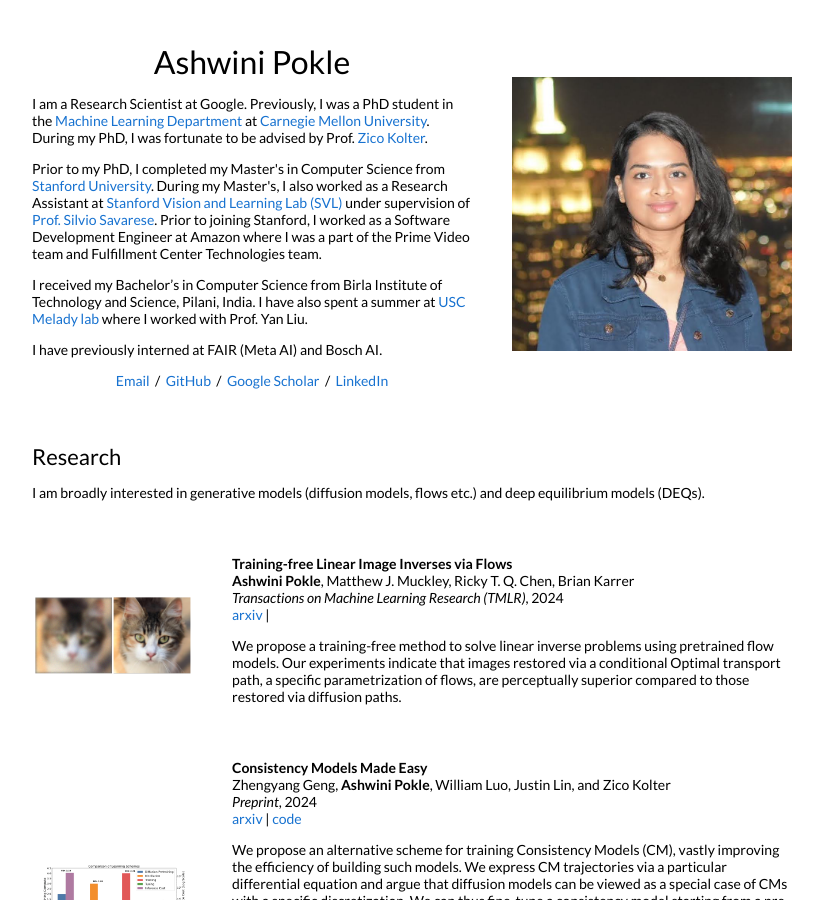
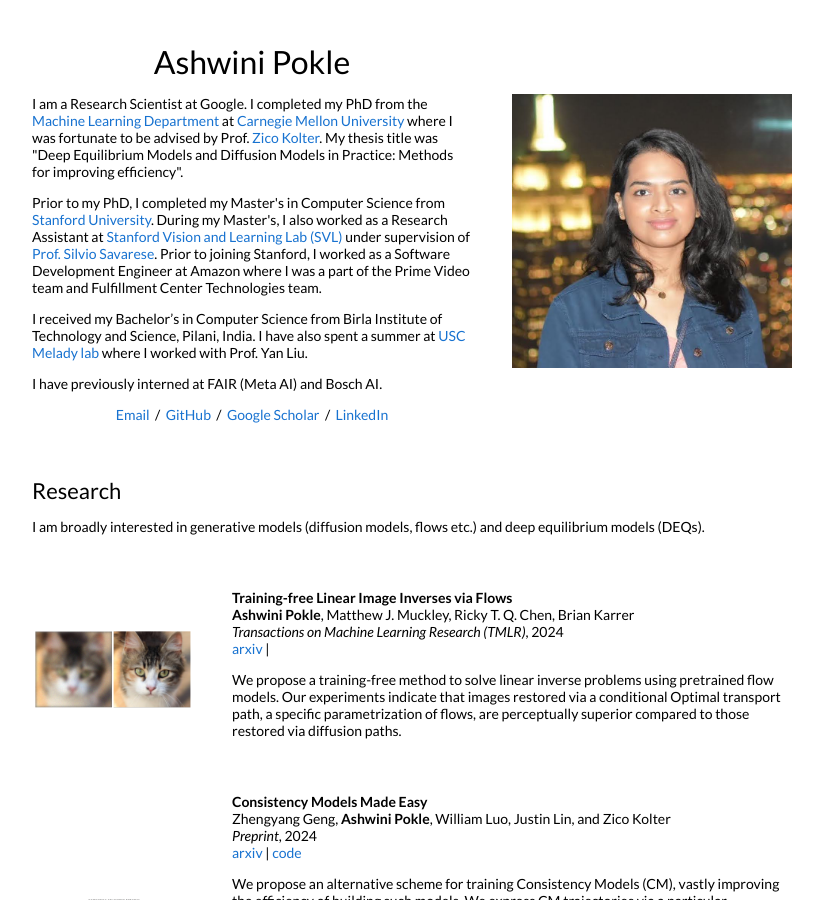
Before and after one commit to ashwinipokle/ashwinipokle.github.io, a Jekyll site: the page built from _posts/2023-08-31-flowinv.md, in a window 1280 px wide and 900 px high. Shown: the whole window, without its empty margins (228-1051 px from the left). Built offline with Jekyll 4.4.1, drawn with Linux system fonts in a browser that asks for light colours.

Commit message:
Update default.html

```diff
--- a/_layouts/default.html
+++ b/_layouts/default.html
@@ -28,7 +28,7 @@
               <h1>
                 Ashwini Pokle
               </h1>
-              <p>I am a Research Scientist at Google. Previously, I was a PhD student in the <a href="https://www.ml.cmu.edu//" target="_blank">Machine Learning Department</a> at <a href="https://www.cmu.edu/" target="_blank">Carnegie Mellon University</a>. During my PhD, I was fortunate to be advised by Prof. <a href="https://zicokolter.com/" target="_blank">Zico Kolter</a>.
+              <p>I am a Research Scientist at Google. I completed my PhD from the <a href="https://www.ml.cmu.edu//" target="_blank">Machine Learning Department</a> at <a href="https://www.cmu.edu/" target="_blank">Carnegie Mellon University</a> where I was fortunate to be advised by Prof. <a href="https://zicokolter.com/" target="_blank">Zico Kolter</a>. My thesis title was "Deep Equilibrium Models and Diffusion Models in Practice: Methods for improving efficiency".
               </p>
               <p>Prior to my PhD, I completed my Master's in Computer Science from <a href="http://cs.stanford.edu" target="_blank">Stanford University</a>. During my Master's, I also worked as a Research Assistant at <a href="http://svl.stanford.edu" target="_blank">Stanford Vision and Learning Lab (SVL) </a> under supervision of <a href="http://cvgl.stanford.edu/silvio/" target="_blank">Prof. Silvio Savarese</a>. Prior to joining Stanford, I worked as a Software Development Engineer at Amazon where I was a part of the Prime Video team and Fulfillment Center Technologies team.
               </p>
```
